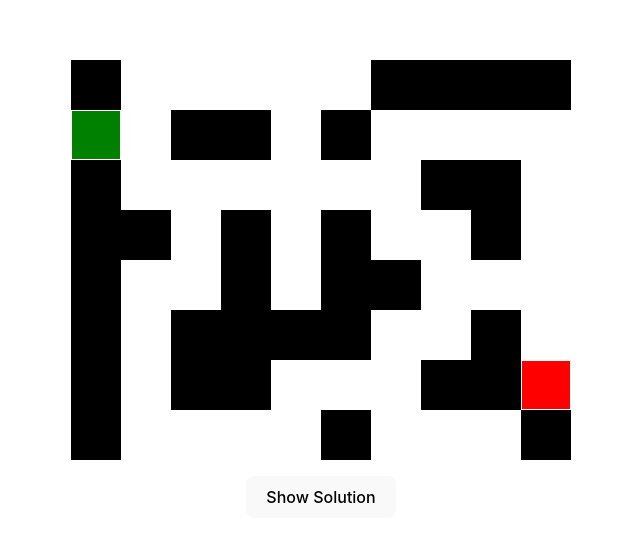
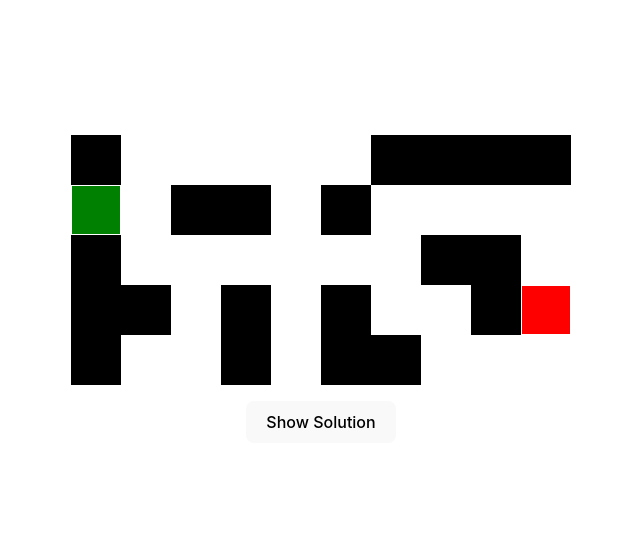
Before and after one commit to bcipa/vitejs-vite-Pathfinder-BenCipa, a Vue app: page / in a window 1280 px wide. Shown: the part 111-652 px from the top of the page, without its empty margins (319-959 px from the left). Built offline with nearby package versions, Linux system fonts and the light colour scheme.

Commit message:
2 files modified

```diff
--- a/src/App.vue
+++ b/src/App.vue
@@ -12,11 +12,8 @@ export default {
         [0, 1, 1, 1, 1, 1, 0, 0, 0, 0],
         [1, 1, 0, 0, 1, 0, 1, 1, 1, 1],
         [0, 1, 1, 1, 1, 1, 1, 0, 0, 1],
-        [0, 0, 1, 0, 1, 0, 1, 1, 0, 1],
+        [0, 0, 1, 0, 1, 0, 1, 1, 0, 'x'],
         [0, 1, 1, 0, 1, 0, 0, 1, 1, 1],
-        [0, 1, 0, 0, 0, 0, 1, 1, 0, 1],
-        [0, 1, 0, 0, 1, 1, 1, 0, 0, 'x'],
-        [0, 1, 1, 1, 1, 0, 1, 1, 1, 0],
       ],
     };
   },
--- a/src/components/MazeStep.vue
+++ b/src/components/MazeStep.vue
@@ -8,25 +8,25 @@ export default defineComponent({
   },
   computed: {
     stepClass() {
-      let wall = '';
+      let step = '';
 
       if (this.stepType === 2) {
-        wall = 'is-path';
+        step = 'is-path';
       }
 
       if (this.stepType === 0) {
-        wall = 'is-barricade';
+        step = 'is-barricade';
       }
 
       if (this.stepType === 'x') {
-        wall = 'is-finish';
+        step = 'is-finish';
       }
 
       if (this.isBeginning) {
-        wall = 'is-beginning';
+        step = 'is-beginning';
       }
 
-      return wall;
+      return step;
     },
   },
 });
```
